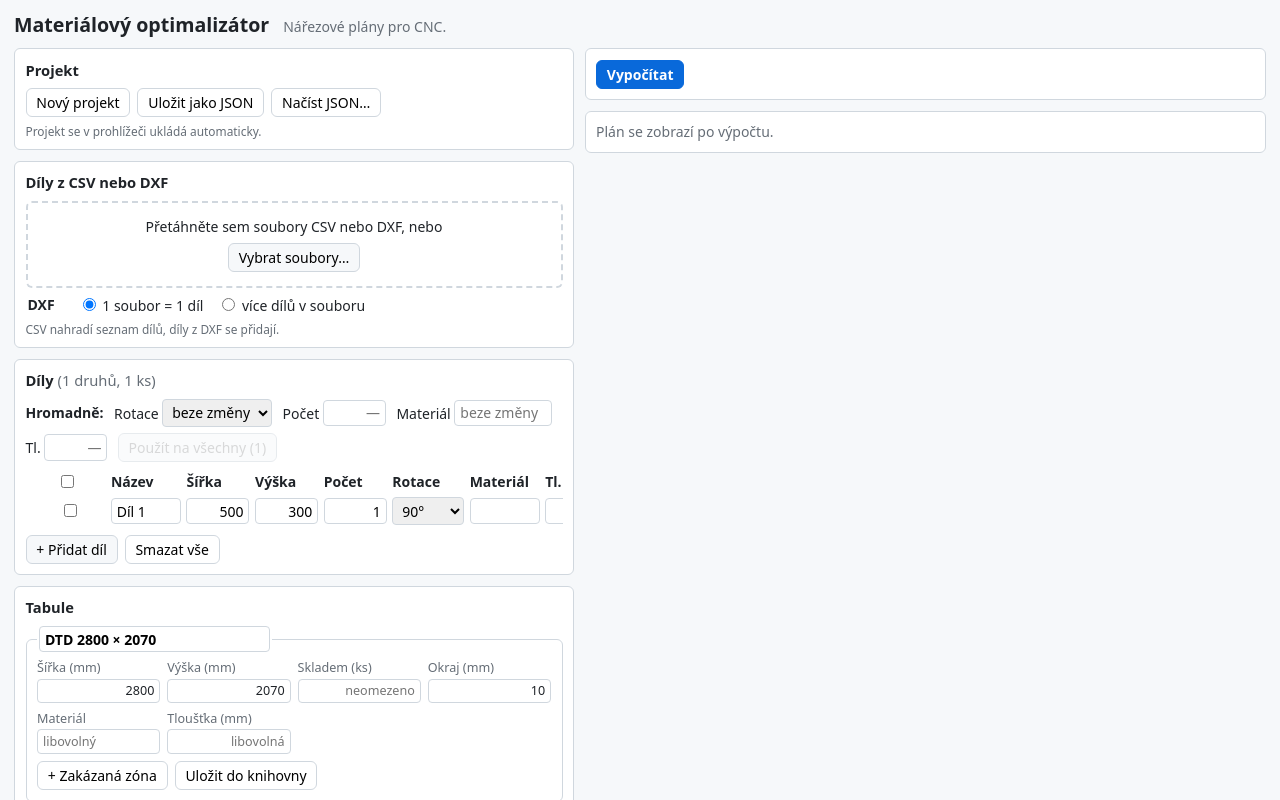
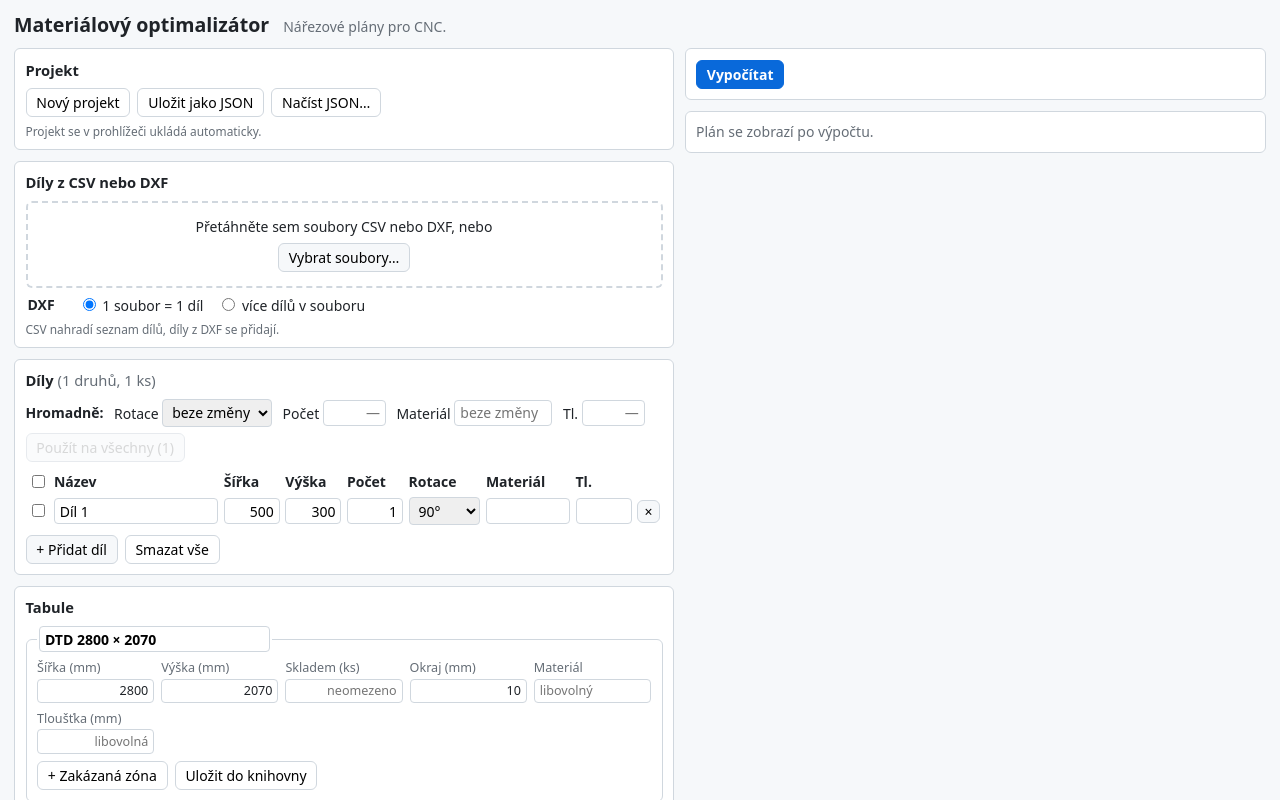
Before and after one commit to JaroslavPavela/Materialovy_optimalizator, a React (Vite) app: page / in a window 1280 px wide. Both pictures are taken after a click on the button "+ Přidat díl". Shown: the top 800 px of the page. Built offline with nearby package versions, Linux system fonts and the light colour scheme.

Commit message:
feat: širší panel vstupů – tabulka dílů bez vodorovného posuvníku
Co-Authored-By: Claude Opus 5.5 <noreply@anthropic.com>

```diff
--- a/src/app/styles.css
+++ b/src/app/styles.css
@@ -45,12 +45,13 @@ h2 {
 
 .layout {
   display: grid;
-  grid-template-columns: minmax(380px, 560px) minmax(0, 1fr);
+  /* Vstupy aspoň na šířku tabulky dílů bez posuvníku, zbytek sdílí s náhledem. */
+  grid-template-columns: minmax(660px, 2fr) minmax(0, 3fr);
   gap: 0.75rem;
   align-items: start;
 }
 
-@media (max-width: 900px) {
+@media (max-width: 1100px) {
   .layout {
     grid-template-columns: 1fr;
   }
@@ -213,13 +214,19 @@ table.parts td {
   padding: 0.15rem 0.2rem;
 }
 
-table.parts td input:not(.num) {
+table.parts td input:not(.num, [type='checkbox']) {
   width: 100%;
-  min-width: 5rem;
+  min-width: 6rem;
 }
 
-table.parts .select {
-  width: 1.5rem;
+table.parts th.name {
+  width: 30%;
+}
+
+/* Sloupce s pevným obsahem jen na šířku obsahu – volné místo dostanou textová pole. */
+table.parts .select,
+table.parts .actions {
+  width: 1px;
   text-align: center;
 }
 
@@ -269,7 +276,7 @@ table.parts td.num-ro {
 }
 
 table.parts input.num {
-  width: 4.5rem;
+  width: 4rem;
 }
 
 .sheet-card {
@@ -297,9 +304,19 @@ table.parts input.num {
   color: var(--muted);
 }
 
-.grid input {
+.grid input,
+.grid select {
   color: #1f2328;
   width: 100%;
+}
+
+/* Při zalomeném popisku zůstanou pole v řádku zarovnaná. */
+.grid label > :last-child {
+  margin-top: auto;
+}
+
+.grid label.wide {
+  grid-column: span 2;
 }
 
 .zone-row {
--- a/src/ui/PartsTable.tsx
+++ b/src/ui/PartsTable.tsx
@@ -71,14 +71,14 @@ export function PartsTable() {
                   onChange={() => setSelection(new Set(allSelected ? [] : parts.map((p) => p.id)))}
                 />
               </th>
-              <th>Název</th>
+              <th className="name">Název</th>
               <th>Šířka</th>
               <th>Výška</th>
               <th>Počet</th>
               <th>Rotace</th>
               <th>Materiál</th>
               <th>Tl.</th>
-              <th aria-label="Akce" />
+              <th className="actions" aria-label="Akce" />
             </tr>
           </thead>
           <tbody>
@@ -174,7 +174,7 @@ export function PartsTable() {
                     onCommit={(v) => updatePart(p.id, { thickness: v ?? undefined })}
                   />
                 </td>
-                <td>
+                <td className="actions">
                   <button
                     type="button"
                     className="icon"
--- a/src/ui/SheetSettings.tsx
+++ b/src/ui/SheetSettings.tsx
@@ -247,7 +247,7 @@ export function SheetSettings() {
               onCommit={(v) => v !== null && setParams({ freeRotationStep: v })}
             />
           </label>
-          <label>
+          <label className="wide">
             Režim skládání
             <select
               aria-label="Režim skládání"
```
